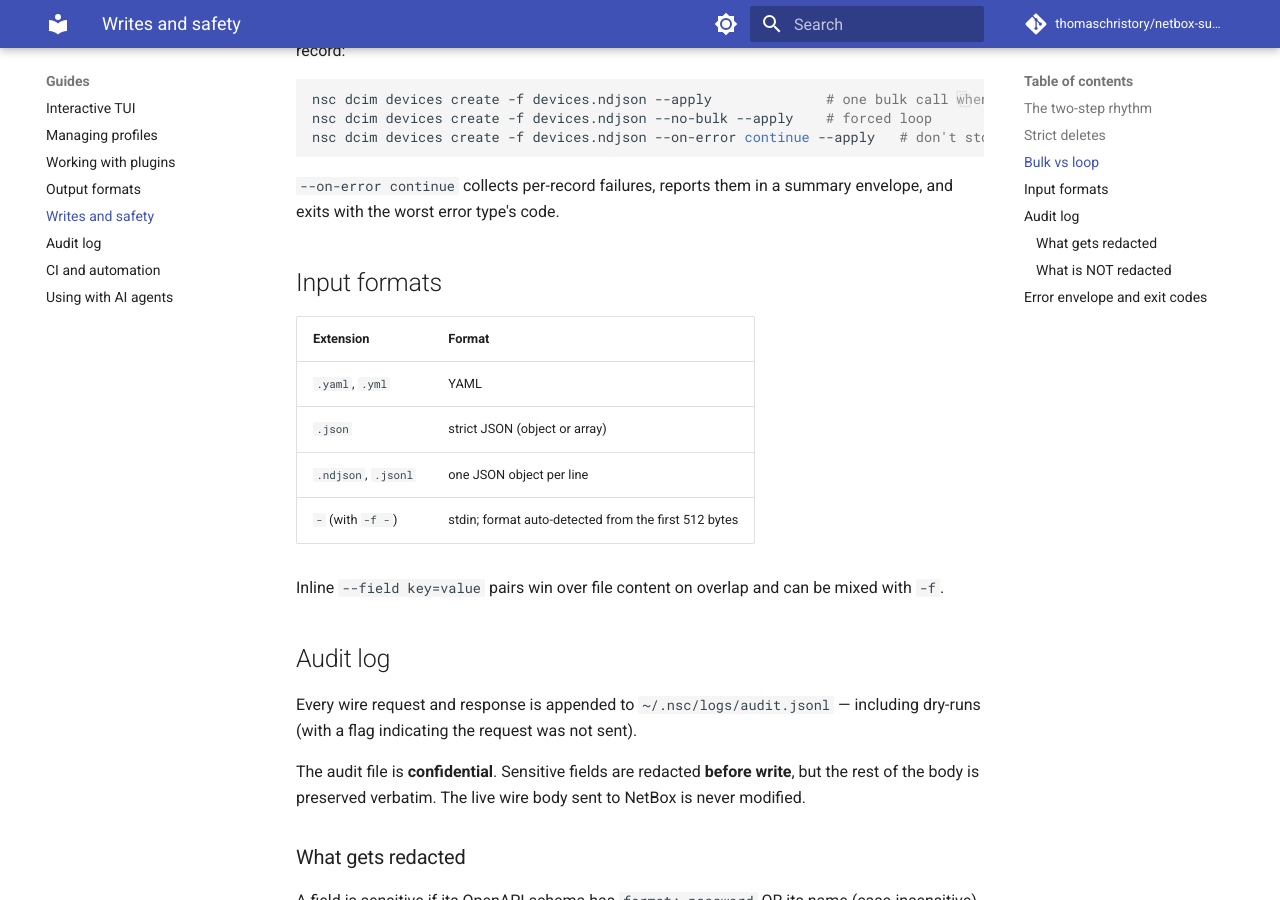
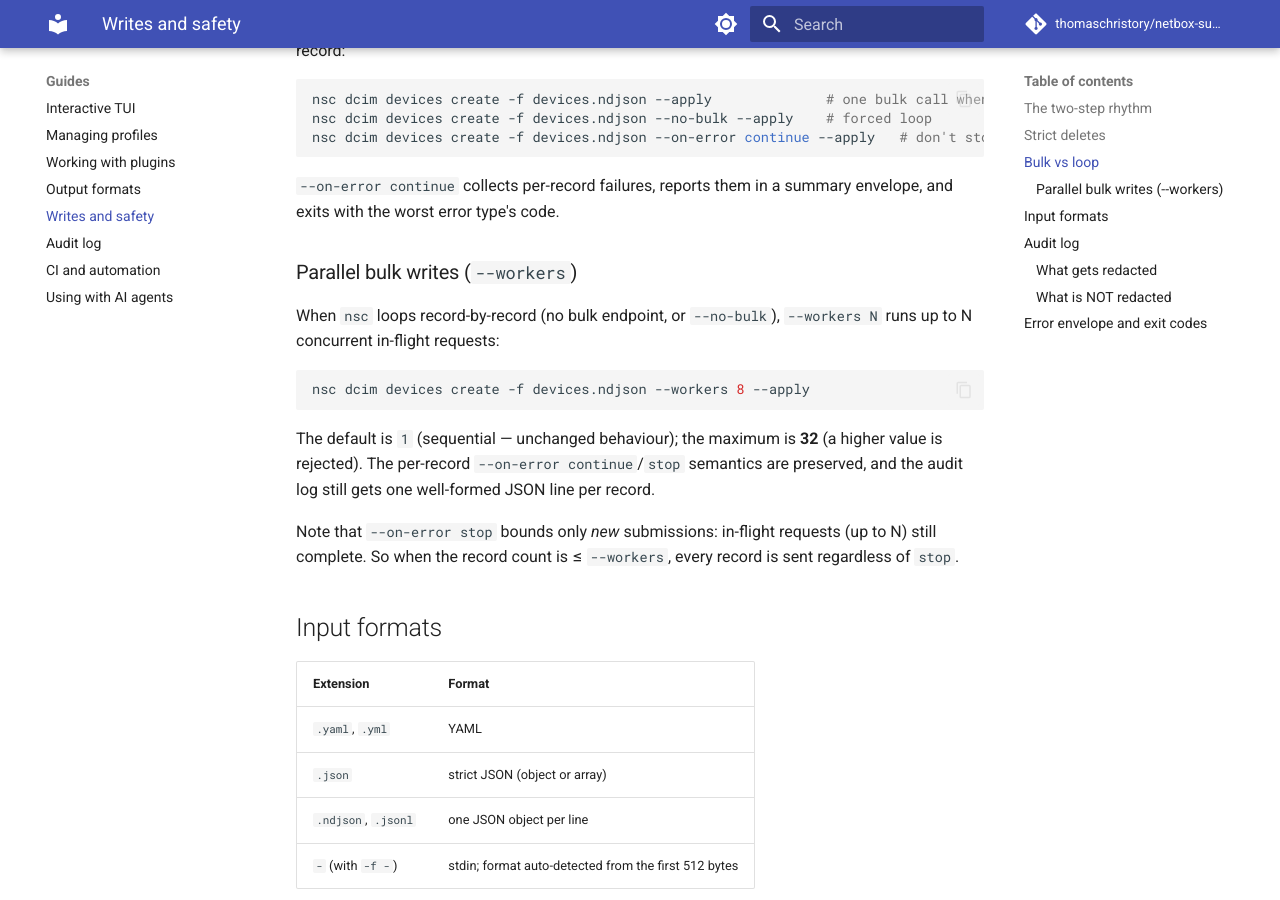
Before and after one commit to thomaschristory/netbox-super-cli, an MkDocs documentation site: the page built from docs/guides/writes-and-safety.md, in a window 1280 px wide and 900 px high, scrolled down 966 px. Built offline with MkDocs 1.6.1 and Material for MkDocs 9.7.7, drawn with Linux system fonts in a browser that asks for light colours; comment, search, counter and statistics services are not loaded.

Commit message:
docs: document singular aliases, --workers, and dynamic completion
- concepts/first-run: curated singular aliases (device == devices)
- install: dynamic TAB completion from cached schema
- writes-and-safety: --workers N (default 1, max 32) for parallel bulk writes
- ci-and-automation: faster bulk loads via --workers with rate-limit caution

Co-Authored-By: Claude Opus 4.8 (1M context) <noreply@anthropic.com>

````diff
--- a/docs/guides/writes-and-safety.md
+++ b/docs/guides/writes-and-safety.md
@@ -46,6 +46,24 @@ nsc dcim devices create -f devices.ndjson --on-error continue --apply   # don't
 
 `--on-error continue` collects per-record failures, reports them in a summary
 envelope, and exits with the worst error type's code.
+
+### Parallel bulk writes (`--workers`)
+
+When `nsc` loops record-by-record (no bulk endpoint, or `--no-bulk`),
+`--workers N` runs up to N concurrent in-flight requests:
+
+```sh
+nsc dcim devices create -f devices.ndjson --workers 8 --apply
+```
+
+The default is `1` (sequential — unchanged behaviour); the maximum is **32**
+(a higher value is rejected). The per-record `--on-error continue`/`stop`
+semantics are preserved, and the audit log still gets one well-formed JSON line
+per record.
+
+Note that `--on-error stop` bounds only *new* submissions: in-flight requests
+(up to N) still complete. So when the record count is ≤ `--workers`, every
+record is sent regardless of `stop`.
 
 ## Input formats
 
````
Also changed, not shown: docs/getting-started/concepts.md (+6 -0 lines), docs/getting-started/first-run.md (+1 -0 lines), docs/getting-started/install.md (+10 -2 lines), docs/guides/ci-and-automation.md (+16 -0 lines).
